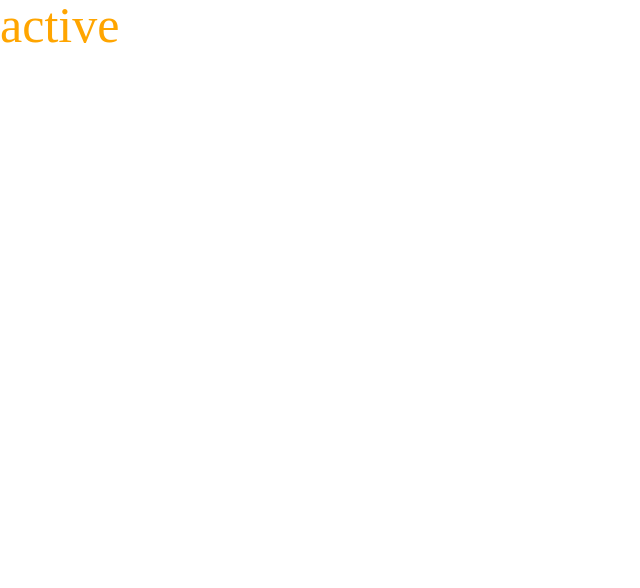
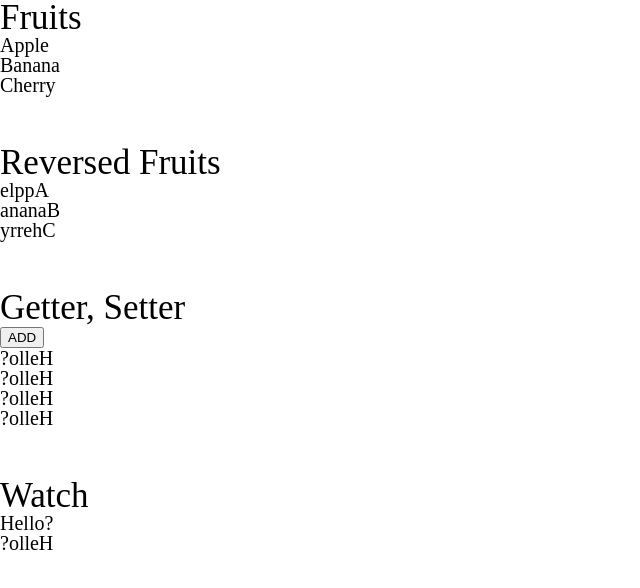
Before and after one commit to hyunwoo045/vue3-template-syntax, a Vue app: page / in a window 1280 px wide. Shown: the top 588 px of the page, without its empty margins (0-640 px from the left). Built offline with nearby package versions, Linux system fonts and the light colour scheme.

Commit message:
update: 21.7.23

```diff
--- a/src/App.vue
+++ b/src/App.vue
@@ -1,31 +1,17 @@
 <template>
-  <h1
-    :[attr]="'active'"
-    @[event]="add">
-    {{ msg }}
-  </h1>
+  <Fruits />
 </template>
 
 <script>
+import Fruits from '~/components/Fruits'
+
 export default {
-  data() {
-    return {
-      msg: 'active',
-      attr: 'class',
-      event: 'click',
-    }
-  },
-  methods: {
-    add() {
-      this.msg += '!'
-    }
+  components: {
+    Fruits
   }
 }
 </script>
 
 <style>
-  h1 {
-    font-size: 50px;
-    color: orange;
-  }
+
 </style>
--- /dev/null
+++ b/src/components/Fruits.vue
@@ -0,0 +1,106 @@
+<template>
+  <section class="box">
+    <h1 class="title">
+      Fruits
+    </h1>
+    <ul>
+      <li
+        v-for="fruit in fruits"
+        :key="fruit">
+        {{ fruit }}
+      </li>
+    </ul>
+  </section>
+  <section class="box">
+    <h1 class="title">
+      Reversed Fruits
+    </h1>
+    <ul>
+      <li
+        v-for="fruit in reverseFruits"
+        :key="fruit">
+        {{ fruit }}
+      </li>
+    </ul>
+  </section>
+  <section class="box">
+    <h1 class="title">
+      Getter, Setter
+    </h1>
+    <button @click="add">
+      ADD
+    </button>
+    <h1>{{ reversedMessage }}</h1>
+    <h1>{{ reversedMessage }}</h1>
+    <h1>{{ reversedMessage }}</h1>
+    <h1>{{ reversedMessage }}</h1>
+  </section>
+
+  <section class="box">
+    <h1 class="title">
+      Watch
+    </h1>
+    <h1 @click="changeMessage">
+      {{ msg }}
+    </h1>
+    <h1>{{ reversedMessage }}</h1>
+  </section>
+</template>
+
+<script>
+export default {
+
+  data() {
+    return {
+      fruits: ['Apple', 'Banana', 'Cherry'],
+      msg: 'Hello?'
+    }
+  },
+
+  computed: {
+    hasFruit() {
+      return this.fruits.length > 0
+    },
+    reverseFruits() {   // 여러 번 호출되더라도 여러 번 연산하지 않는다.
+      return this.fruits.map((fruit) => {
+        return fruit.split("").reverse().join("");
+      });
+    },
+    reversedMessage: {
+      get() {
+        return this.msg.split('').reverse().join('');
+      },
+      set(v) {
+        this.msg = v;
+      },
+    }
+  },
+  methods: {
+    add() {
+      this.reversedMessage += '!?'
+    },
+    changeMessage() {
+      this.msg = 'Good!'
+    }
+  },
+
+  watch: {
+    msg() {
+      console.log('msg: ', this.msg)
+    }
+  }
+}
+</script>
+
+<style>
+body {
+  font-size: 20px;
+}
+.box {
+  margin-bottom: 50px;
+}
+.box .title {
+  font-size: 35px;
+}
+
+</style>
--- a/src/components/HelloWorld.vue
+++ /dev/null
@@ -1,6 +0,0 @@
-<template>
-  <img
-    src="~assets/logo.png"
-    alt="HEROPY" />
-  <div></div>
-</template>
```
Also changed, not shown: 1 other file (tests, documents, lock files or other folders).
